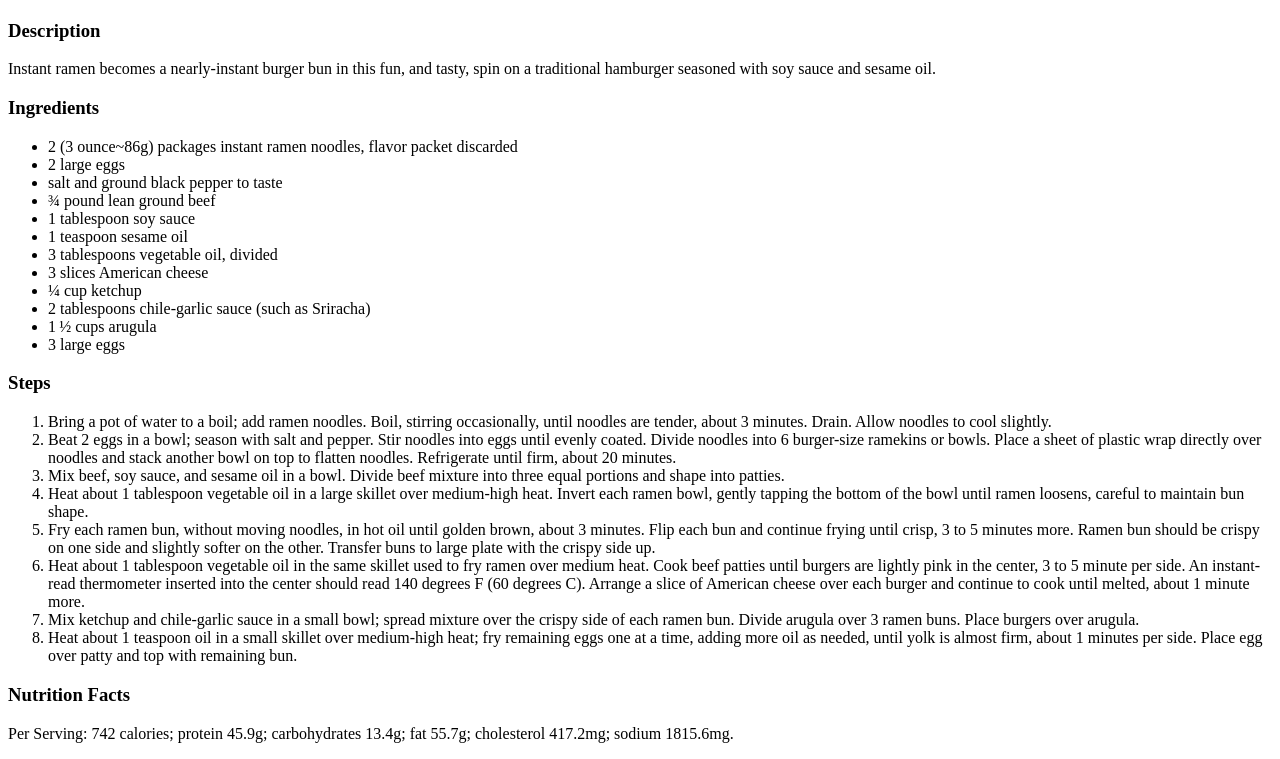
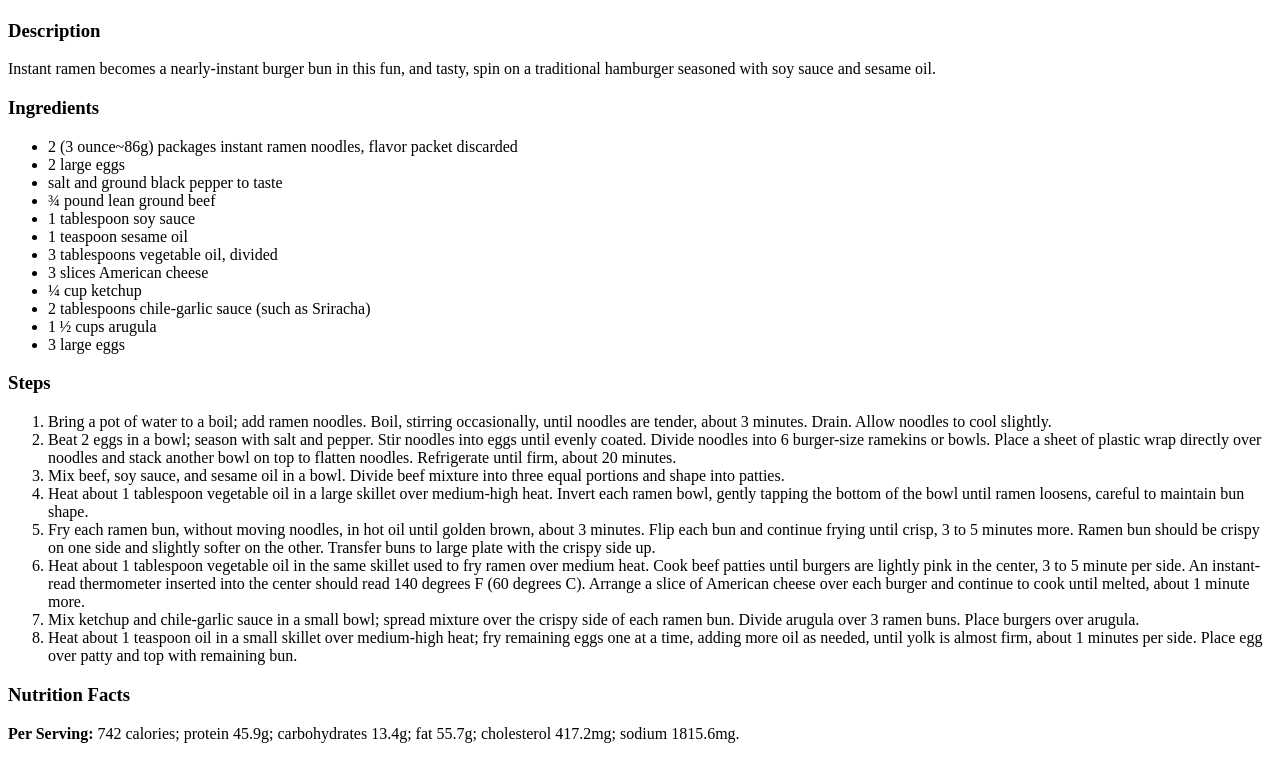
Before and after one commit to Jxkobyte/odin-recipes, a plain HTML site: page recipes/ramen_burger.html in a window 1280 px wide. Shown: the part 383-1142 px from the top of the page. Drawn offline with Linux system fonts and the light colour scheme.

Commit message:
Add strong tag to nutrition facts text

```diff
--- a/recipes/ramen_burger.html
+++ b/recipes/ramen_burger.html
@@ -74,7 +74,9 @@
     </ol>
 
     <h3>Nutrition Facts</h3>
-    <p>Per Serving: 742 calories; protein 45.9g; carbohydrates 13.4g; fat 55.7g; cholesterol 417.2mg; sodium 1815.6mg. </p>
+    <p>
+        <strong>Per Serving:</strong> 742 calories; protein 45.9g; carbohydrates 13.4g; fat 55.7g; cholesterol 417.2mg; sodium 1815.6mg.
+    </p>
 
 </body>
 </html>
```
